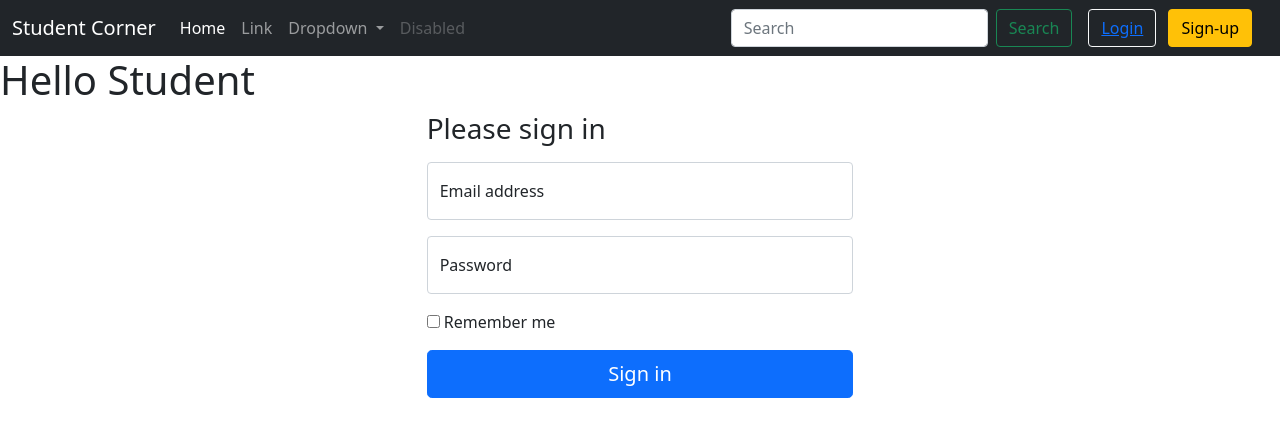
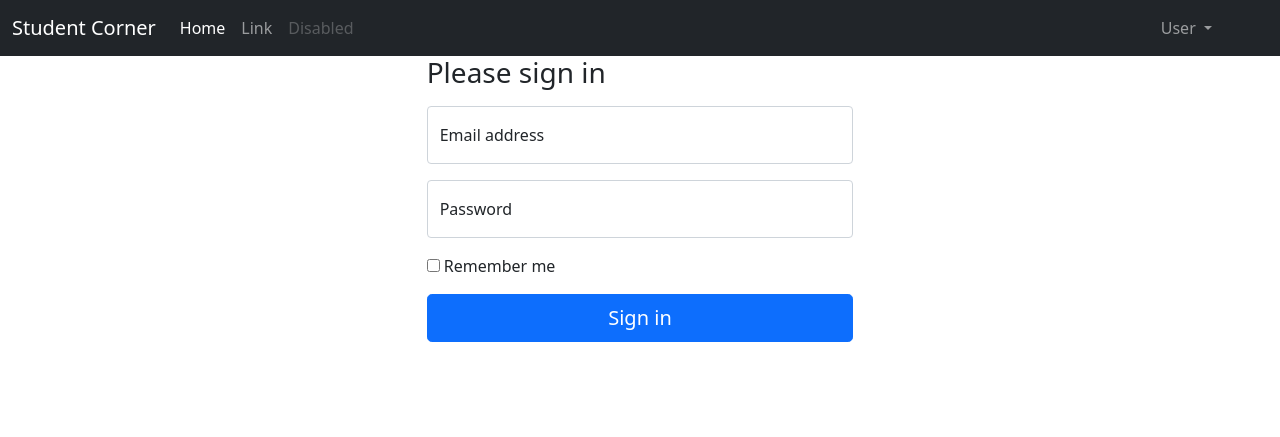
Before and after one commit to Mbye20/student_corner, a Flask app: page /login in a window 1280 px wide. Shown: the top 437 px of the page. Run offline with Flask 2, Linux system fonts and the light colour scheme.

Commit message:
some devs made

```diff
--- a/app.py
+++ b/app.py
@@ -10,6 +10,9 @@ def index():
 def login():
     return render_template("/login.html")
 
+@app.route("/create_account")
+def create_account():
+    return render_template("/create_account.html")
 
 
 
--- a/templates/layout.html
+++ b/templates/layout.html
@@ -10,7 +10,8 @@
 
         <title>{% block title%}{% endblock %}</title>
     </head>
-    <body>
+    <body class="2">
+        {% block nav%}{% endblock%}
         <nav class="navbar navbar-expand-lg navbar-dark bg-dark">
             <div class="container-fluid">
                 <a class="navbar-brand" href="/">Student Corner</a>
@@ -25,29 +26,24 @@
                         <li class="nav-item">
                             <a class="nav-link" href="#">Link</a>
                         </li>
-                    <li class="nav-item dropdown">
-                        <a class="nav-link dropdown-toggle" href="#" id="navbarDropdown" role="button" data-bs-toggle="dropdown" aria-expanded="false">
-                        Dropdown
-                        </a>
-                        <ul class="dropdown-menu" aria-labelledby="navbarDropdown">
-                            <li><a class="dropdown-item" href="#">Action</a></li>
-                            <li><a class="dropdown-item" href="#">Another action</a></li>
-                            <li><hr class="dropdown-divider"></li>
-                            <li><a class="dropdown-item" href="#">Something else here</a></li>
-                        </ul>
-                    </li>
                         <li class="nav-item">
                             <a class="nav-link disabled" href="#" tabindex="-1" aria-disabled="true">Disabled</a>
                         </li>
                     </ul>
-                    <form class="d-flex">
-                        <input class="form-control me-2" type="search" placeholder="Search" aria-label="Search">
-                        <button class="btn btn-outline-success" type="submit">Search</button>
-                    </form>
-                    <div class="text-end mx-3">
-                        <button type="button" class="btn btn-outline-light me-2"> <a href="/login">Login</a></button>
-                        <button type="button" class="btn btn-warning">Sign-up</button>
-                    </div>
+                    <ul class="navbar-nav ms-auto mb-2 me-5 mb-lg-0">
+                        <li class="nav-item dropdown">
+                            <a class="nav-link dropdown-toggle" href="#" id="navbarDropdown" role="button" data-bs-toggle="dropdown" aria-expanded="false">
+                            User
+                            </a>
+                            <ul class="dropdown-menu" aria-labelledby="navbarDropdown">
+                                <li><a class="dropdown-item" href="/login">Login</a></li>
+                                <li><a class="dropdown-item" href="/create_account">Create Account</a></li>
+                                <li><hr class="dropdown-divider"></li>
+                                <li><a class="dropdown-item" href="#">My Account</a></li>
+                            </ul>
+                        </li>
+                    </ul>
+
                 </div>
             </div>
         </nav>
--- a/templates/login.html
+++ b/templates/login.html
@@ -1,11 +1,8 @@
 {% extends "layout.html" %}
 
-{% block header %}
-  <h1>{% block title %}Hello Student{% endblock %}</h1>
-{% endblock %}
-
+{% block title %}Hello Student{% endblock %}
 {% block body %}
-<form class="col-md-4 mx-auto">
+<form class="col-8 col-sm-6 col-md-4 mx-auto">
     <h1 class="h3 mb-3 fw-normal">Please sign in</h1>
 
     <div class="form-floating my-3">
```
Also changed, not shown: templates/create_account.html (added, +30 -0 lines). Lines whose indentation alone changed are shown as unchanged.
